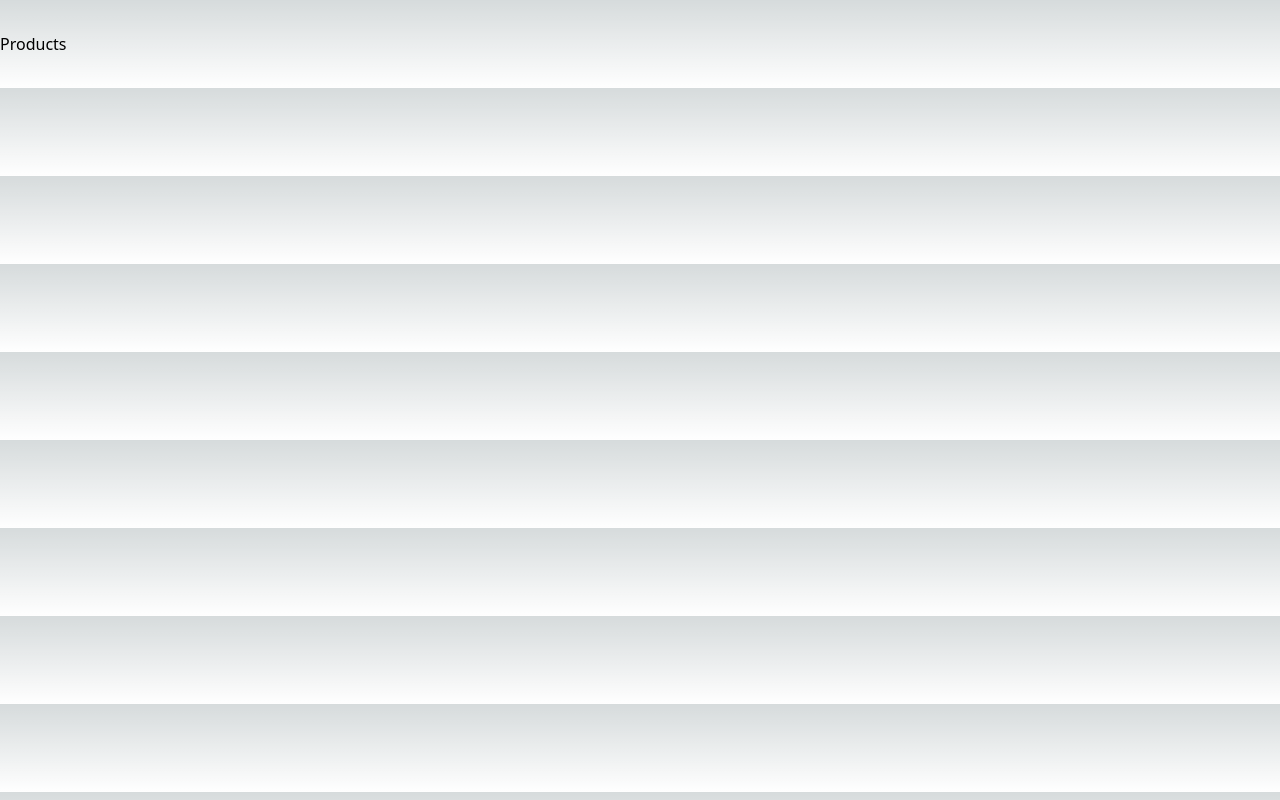
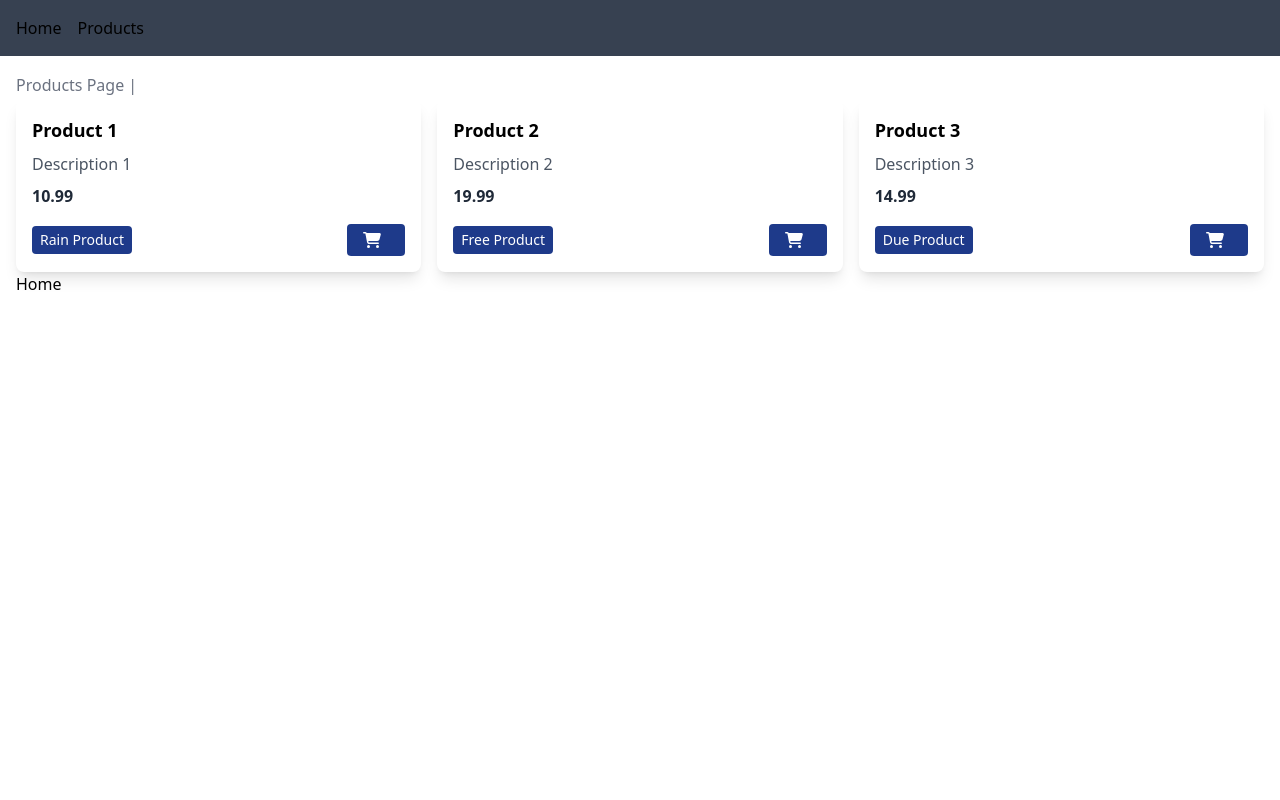
Before and after one commit to isaacoduh/greenbud-web, a Next.js app: page /products in a window 1280 px wide. Built offline with nearby package versions, Linux system fonts and the light colour scheme.

Commit message:
feat: product list

```diff
--- /dev/null
+++ b/components/Badge.tsx
@@ -0,0 +1,17 @@
+import React from "react";
+type BadgeProps = {
+    text: string;
+    color: string;
+}
+
+const Badge: React.FC<BadgeProps> = ({ text, color }) => {
+    return (
+        <span
+            className={`inline-block px-2 py-1 rounded text-sm bg-${color}-800 text-white`}
+        >
+            {text}
+        </span>
+    );
+};
+
+export default Badge;
--- a/components/Layout.tsx
+++ b/components/Layout.tsx
@@ -1,4 +1,5 @@
 import React, {ReactNode} from "react";
+import Link from "next/link";
 
 type LayoutProps = {
     children: ReactNode
@@ -7,14 +8,28 @@ type LayoutProps = {
 
 const Layout: React.FC<LayoutProps> = ({ children }) => {
     return (
-        <div className="container mx-auto">
-            <header className="py-4">
+        <div className="bg-white min-h-screen flex flex-col">
+            <header className="sticky top-0 bg-gray-700 p-4">
                 {/* Add your header content here */}
+                <nav>
+                    <ul className="flex space-x-4">
+                        <li>
+                            <Link href="/">
+                                Home
+                            </Link>
+                        </li>
+                        <li>
+                            <Link href="/products">
+                                Products
+                            </Link>
+                        </li>
+                    </ul>
+                </nav>
             </header>
-            <main>{children}</main>
-            <footer className="py-4">
+            <main className="container mx-auto p-4">{children}</main>
+            {/* <footer className="sticky bottom-0 bg-gray-200 p-4"> */}
                 {/* Add your footer content here */}
-            </footer>
+            {/* </footer> */}
         </div>
     );
 };
--- /dev/null
+++ b/components/ProductCard.tsx
@@ -0,0 +1,26 @@
+import React from "react";
+import { Product } from "@/types";
+import { FontAwesomeIcon } from '@fortawesome/react-fontawesome';
+import { faShoppingCart } from '@fortawesome/free-solid-svg-icons';
+
+type ProductCardProps = {
+    product: Product
+}
+
+const ProductCard: React.FC <ProductCardProps> = ({product}) => {
+    return (
+        <div className="bg-white rounded-lg shadow-lg p-4">
+            <h3 className="text-lg font-bold mb-2">
+                {product.name}
+            </h3>
+            <p className="text-gray-600">{product.description}</p>
+            <p className="text-gray-800 font-bold mt-2">{product.price}</p>
+            <div className="flex flex-col md:flex-row md:justify-between sm:flex-row sm:justify-between items-center mt-4">
+                <span className="bg-blue-900 text-white py-1 px-2 rounded text-sm md:mr-4 mb-2 md:mb-0 sm:mb-0">{product.category.name}</span>
+                <button className="bg-blue-900 text-white py-1 px-4 rounded"><FontAwesomeIcon icon={faShoppingCart} className="mr-2" /></button>
+            </div>
+        </div>
+    );
+};
+
+export default ProductCard;
--- /dev/null
+++ b/data/products.json
@@ -0,0 +1,29 @@
+[
+    {
+        "id": 1,
+        "name": "Product 1",
+        "description": "Description 1",
+        "price": 10.99,
+        "category": {
+            "name": "Rain Product"
+        }
+    },
+    {
+        "id": 2,
+        "name": "Product 2",
+        "description": "Description 2",
+        "price": 19.99,
+        "category": {
+            "name": "Free Product"
+        }
+    },
+    {
+        "id": 3,
+        "name": "Product 3",
+        "description": "Description 3",
+        "price": 14.99,
+        "category": {
+            "name": "Due Product"
+        }
+    }
+]
--- a/package.json
+++ b/package.json
@@ -9,9 +9,12 @@
     "lint": "next lint"
   },
   "dependencies": {
+    "@fortawesome/free-solid-svg-icons": "^6.4.0",
+    "@fortawesome/react-fontawesome": "^0.2.0",
     "@types/node": "20.2.1",
     "@types/react": "18.2.6",
     "@types/react-dom": "18.2.4",
+    "axios": "^1.4.0",
     "eslint": "8.41.0",
     "eslint-config-next": "13.4.3",
     "next": "13.4.3",
--- /dev/null
+++ b/pages/api/products.ts
@@ -0,0 +1,8 @@
+import { NextApiRequest, NextApiResponse } from 'next';
+import productsData from '../../data/products.json';
+
+const handler = (_req: NextApiRequest, res: NextApiResponse) => {
+    res.status(200).json(productsData);
+};
+
+export default handler;
--- a/pages/index.tsx
+++ b/pages/index.tsx
@@ -20,7 +20,7 @@
 const Home = () => {
   return (
     <div>
-      <h1>Home Page</h1>
+      <h1 className="text-gray-500">Home Page</h1>
     </div>
   );
 };
--- a/pages/products.tsx
+++ b/pages/products.tsx
@@ -1,7 +1,39 @@
+import React, {useEffect, useState} from "react";
+import { Product } from "@/types";
+import axios from 'axios';
+import Link from "next/link";
+import ProductCard from "@/components/ProductCard";
+import Badge from "@/components/Badge";
+
 const ProductsPage = () => {
+    const [products, setProducts] = useState<Product[]>([]);
+    useEffect(() => {
+        const fetchProducts = async () => {
+            try {
+                const response = await axios.get('/api/products');
+                const products = response.data;
+                setProducts(products);
+            } catch (error) {
+
+            }
+        }
+
+        fetchProducts();
+    },[]);
+
     return (
         <div>
-            <h1>Products</h1>
+            <h1 className="text-gray-500">Products Page | <Badge text={products.length.toString()} color="gray"/></h1>
+            <div className="grid grid-cols-1 md:grid-cols-2 lg:grid-cols-3 gap-4">
+                {products.map((product) => (
+                    <ProductCard key={product.id} product={product}/>
+                ))}
+            </div>
+            <nav>
+                <Link href="/">
+                    Home
+                </Link>
+            </nav>
         </div>
     );
 };
--- a/styles/globals.css
+++ b/styles/globals.css
@@ -1,7 +1,6 @@
 @tailwind base;
 @tailwind components;
 @tailwind utilities;
-
 
 :root {
   --max-width: 1100px;
@@ -88,10 +87,12 @@ html,
 body {
   max-width: 100vw;
   overflow-x: hidden;
+    background-color: white;
 }
 
 body {
   color: rgb(var(--foreground-rgb));
+    background-color: white;
   background: linear-gradient(
       to bottom,
       transparent,
--- /dev/null
+++ b/styles/layout.css
@@ -0,0 +1,15 @@
+.container {
+    max-width: 1200px;
+    margin: 0 auto;
+    padding: 0 20px;
+}
+
+.header {
+    background-color: #f1f1f1;
+    padding: 20px;
+}
+
+.footer {
+    background-color: #f1f1f1;
+    padding: 20px;
+}
--- /dev/null
+++ b/types.ts
@@ -0,0 +1,9 @@
+export interface Product {
+    id: number;
+    name: string;
+    price: number;
+    description: string;
+    category: {
+        name: string
+    }
+}
```
Also changed, not shown: styles/tailwind.css (added), 1 other file (tests, documents, lock files or other folders).
